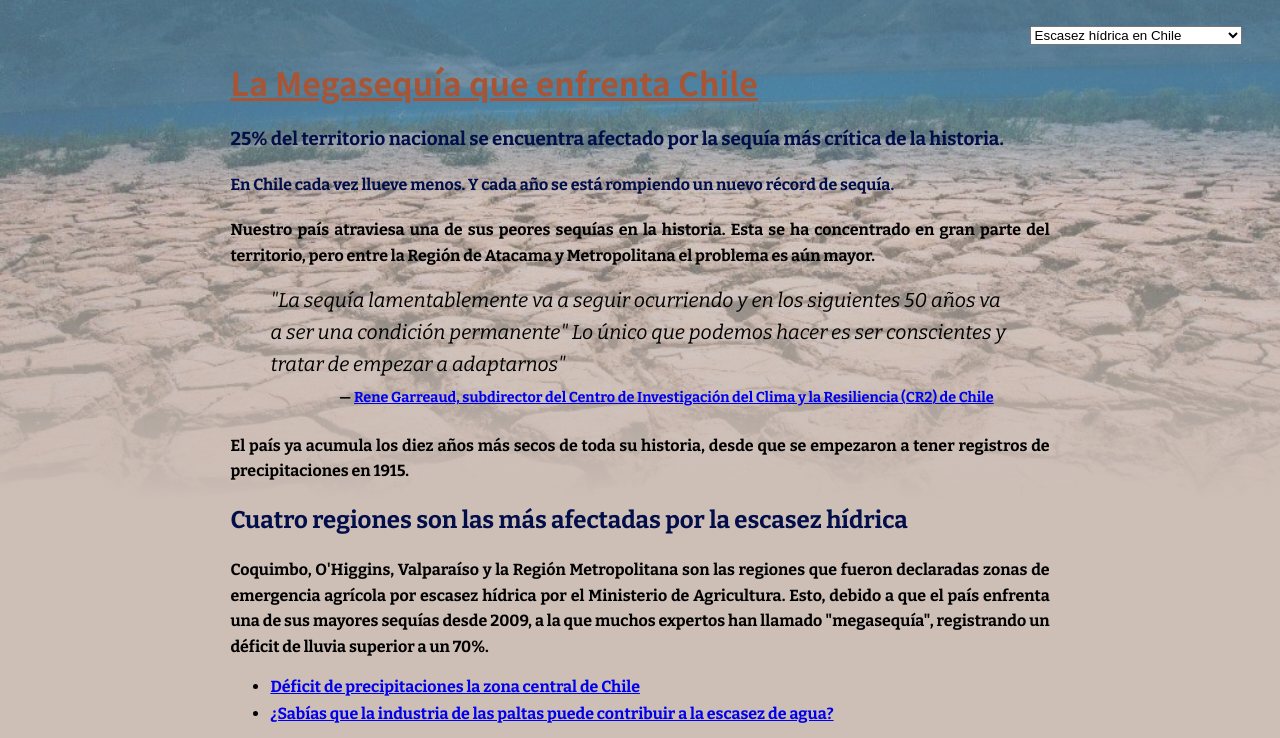
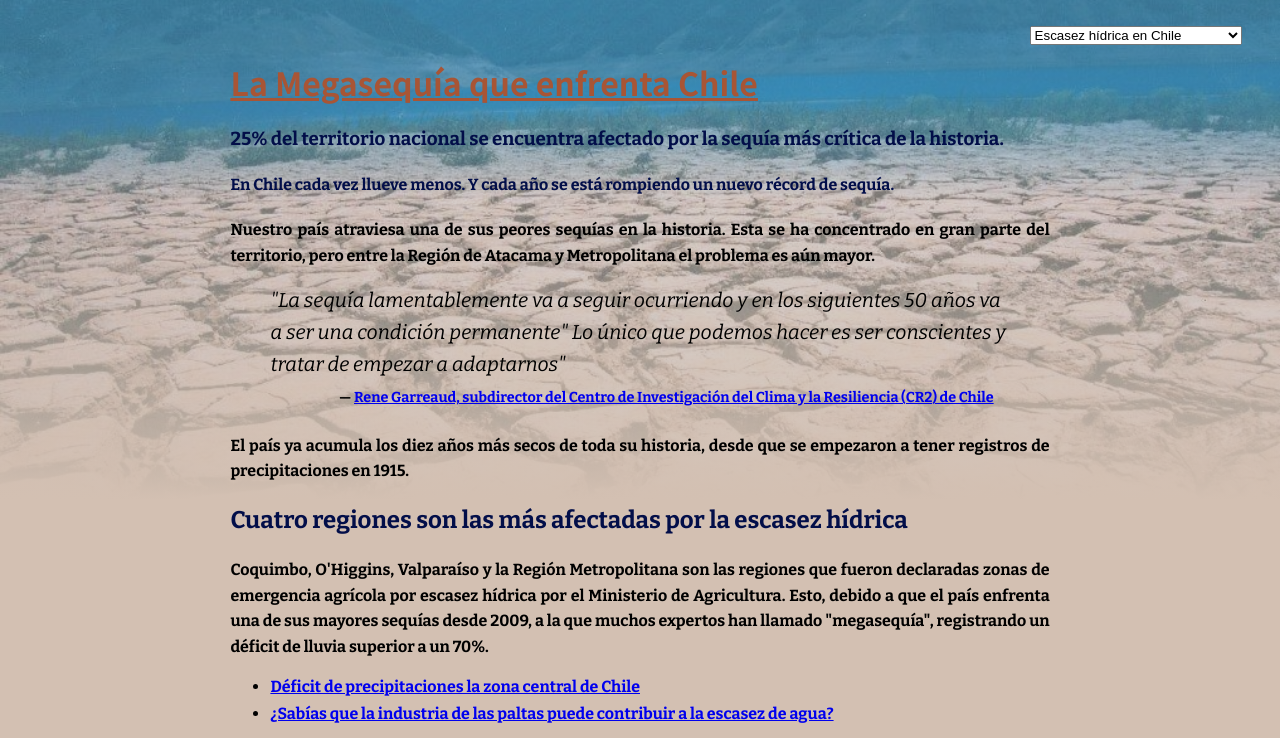
Before and after one commit to murimu/clase-09, a plain HTML site: page index.html in a window 1280 px wide. Shown: the top 738 px of the page. Drawn offline with nearby package versions, Linux system fonts and the light colour scheme.

Commit message:
Update estilo.css

```diff
--- a/estilo.css
+++ b/estilo.css
@@ -6,7 +6,7 @@ html, body {
 
 body {
     color: #000;
-    background: linear-gradient(180deg, rgba(105, 146, 171, 0.7) 100px, rgba(170, 168, 167, 0.5) 200px, rgba(205, 190, 182, 1) 500px), url('media/sequia1.jpg');
+    background: linear-gradient(180deg,rgba(76, 155, 195, 0.7) 100px, rgba(172, 177, 180, 0.5) 200px, rgba(211, 192, 178, 1) 500px), url('media/sequia1.jpg');
     background-size: 100% auto;
     background-repeat: no-repeat;
     font-family: 'Bitter', serif;
```
